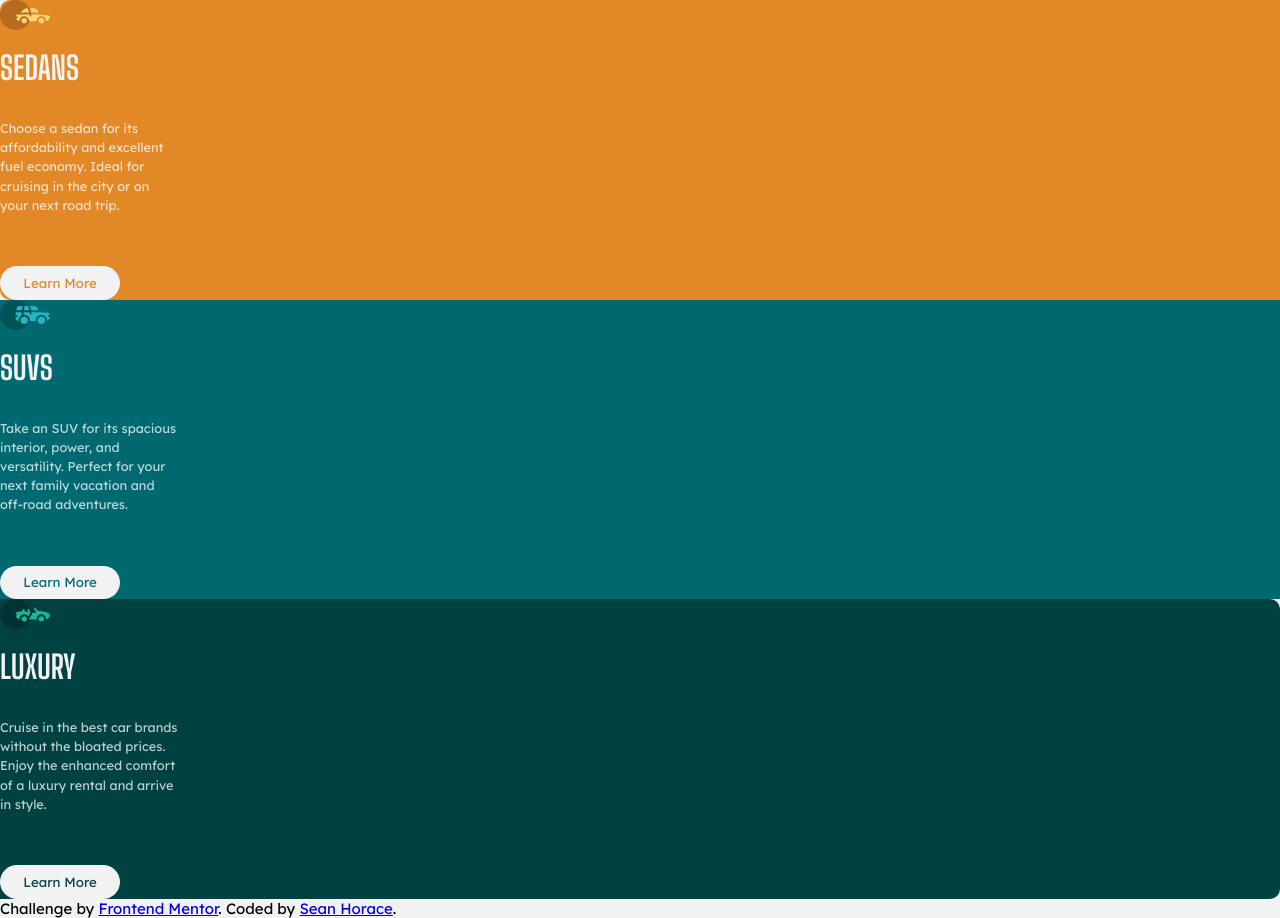
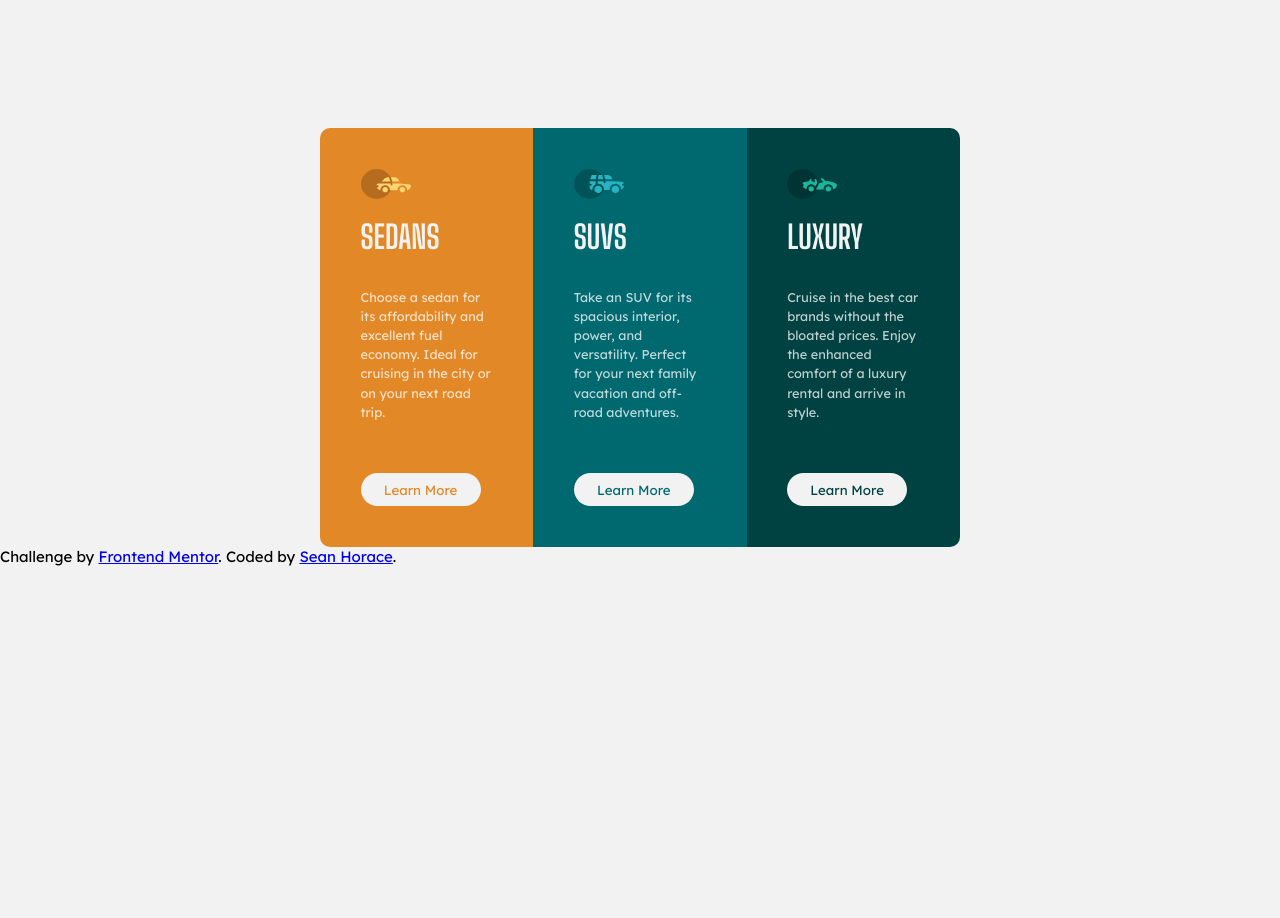
Before and after one commit to ruledarules/3-car-columns, a plain HTML site: page index.html in a window 1280 px wide. After the commit the page ends 800 px from the top, so only its background shows below. Drawn offline with Linux system fonts and the light colour scheme; a script that the page names is missing.

Commit message:
Updated HTML elements
This file has additional elements to help with the formatting and styling

```diff
--- a/index.html
+++ b/index.html
@@ -15,32 +15,38 @@
   </style> -->
 </head>
 <body>
-  <main id="container">
+  <main id="wrapper">
     <section class="cars columns" id="sedan">
+      <div class="container">
         <img src="icon-sedans.svg" alt="sedan logo" class="logo">
         <h2 class="carNames" id="sudan">SEDANS</h2>
         <p class="details">
-        Choose a sedan for its <br> affordability and excellent <br> fuel economy. Ideal for <br> cruising in the city
-        or on <br> your next road trip.
+          Choose a sedan for its affordability and excellent fuel economy. Ideal for cruising in the city
+          or on  your next road trip.
         </p>
         <button class="learn">Learn More</button>
+      </div>
     </section>
     <section class="cars columns" id="suv">
+      <div class="container">
         <img src="icon-suvs.svg" alt="suv logo" class="logo">
         <h2 class="carNames" id="suv">SUVS</h2>
         <p class="details">
-        Take an SUV for its spacious <br> interior, power, and <br> versatility. Perfect for your <br> next family vacation
-        and <br> off-road adventures.
+          Take an SUV for its spacious interior, power, and versatility. Perfect for your next family vacation
+          and off-road adventures.
         </p>
         <button class="learn">Learn More</button>
+      </div>
     </section>
     <section class="cars columns" id="luxury">
+      <div class="container">
         <img src="icon-luxury.svg" alt="luxury logo" class="logo">
         <h2 class="carNames" id="luxury">LUXURY</h2>
         <p class="details">
-        Cruise in the best car brands <br> without the bloated prices. <br> Enjoy the enhanced comfort <br> of a luxury
-        rental and arrive <br> in style.</p>
+          Cruise in the best car brands without the bloated prices. Enjoy the enhanced comfort of a luxury
+          rental and arrive in style.</p>
         <button class="learn">Learn More</button>
+      </div>
     </section>
   </main>
   <div class="attribution">
```
Lines whose indentation alone changed are shown as unchanged.
